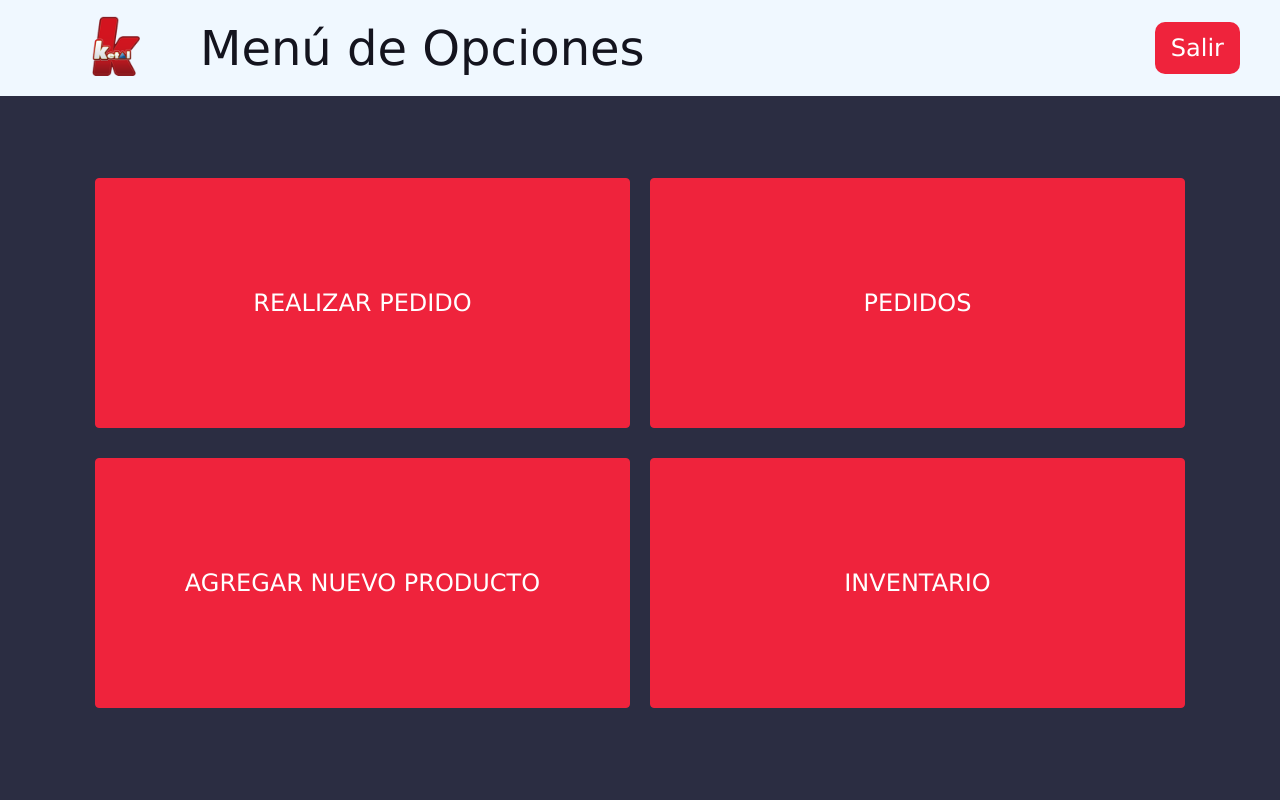
After one commit to TheBig-C/sis-2---grupo-5, a PHP site: page /frontend/views/pagina_principal/pagina_operativo.php in a window 1280 px wide. The commit adds this page. Run offline with PHP 8.4, Linux system fonts and the light colour scheme.

Commit message:
Diferentes menús según tipo de usuario

```diff
--- /dev/null
+++ b/frontend/views/pagina_principal/pagina_operativo.php
@@ -0,0 +1,110 @@
+<!DOCTYPE html>
+<html lang="es">
+<head>
+    <meta charset="UTF-8">
+    <meta name="viewport" content="width=device-width, initial-scale=1.0">
+    <title>Opciones</title>
+    <link rel="stylesheet" href="https://stackpath.bootstrapcdn.com/bootstrap/4.5.2/css/bootstrap.min.css">
+    <link rel="stylesheet" href="../../css/style.css">
+    <style>
+        html, body {
+            margin: 0;
+            padding: 0;
+            overflow-x: hidden;
+        }
+        .header {
+            display: flex;
+            position: fixed;
+            top: 0;
+            left: 0;
+            width: 100%;
+            padding: 0vh 5vh;
+            background: aliceblue;
+            justify-content: space-between;
+            align-items: center;
+            z-index: 1000;
+        }
+        .header a {
+            color: #fff;
+            font-weight: 30;
+            text-decoration: none;
+            font-size: 3vh;
+            background-color: #ef233c;
+            border-radius: 10px;
+            padding: 1vh 2vh;
+        }
+        .header a:hover {
+            background-color: #d90429;
+        }
+        .navbar span {
+            color: #14141E;
+            padding-left: 3vh;
+            padding-right: 3vh;
+            font-size: 6vh;
+        }
+        .navbar img {
+            width: 15vh;
+            height: auto;
+        }
+        .container.mt-5 {
+            padding-top: 70px;
+            display: flex;
+            justify-content: center;
+            align-items: center;
+            height: calc(100vh - 70px);
+            flex-direction: column;
+        }
+        .row {
+            width: 100%;
+            display: flex;
+            justify-content: center;
+            margin-bottom: 10px;
+        }
+        .btn-option {
+            height: 250px;
+            margin: 10px;
+            font-size: 1.5em;
+            background-color: #ef233c;
+            border-color: #ef233c;
+            color: white;
+            display: flex;
+            justify-content: center;
+            align-items: center;
+            text-align: center;
+            width: calc(50% - 20px);
+        }
+        .btn-option:hover {
+            background-color: #d90429;
+            border-color: #d90429;
+        }
+        @media (min-width: 768px) {
+            .btn-option {
+                width: calc(50% - 20px);
+            }
+        }
+    </style>
+</head>
+<body class="body-suc">
+    <header class="header">
+        <nav class="navbar">
+            <img src="/sis2-Ketal/frontend/assets/ketal.png">
+            <span>Menú de Opciones</span>
+        </nav>
+        <a href="../auth/login.html"><b>Salir</b></a>
+    </header>
+    <div class="container mt-5">
+        <!-- Primera fila -->
+        <div class="row">
+            <a href="../pedido/view_pedido.php" class="btn btn-option">REALIZAR PEDIDO</a>
+            <a href="../estado_pedido/view_epedido.php" class="btn btn-option">PEDIDOS</a>
+        </div>
+        <!-- Segunda fila -->
+        <div class="row">
+            <a href="../productos/view_register_product.php" class="btn btn-option">AGREGAR NUEVO PRODUCTO</a>
+            <a href="../inventario/view_inventario.php" class="btn btn-option">INVENTARIO</a>
+        </div>
+    </div>
+    <script src="https://code.jquery.com/jquery-3.5.1.slim.min.js"></script>
+    <script src="https://stackpath.bootstrapcdn.com/bootstrap/4.5.2/js/bootstrap.min.js"></script>
+</body>
+</html>
```
Also changed, not shown: frontend/views/auth/login.php (+7 -3 lines), frontend/views/pagina_principal/pagina_cajero.php (added, +107 -0 lines).
